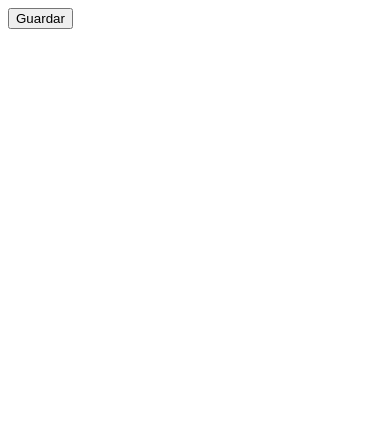
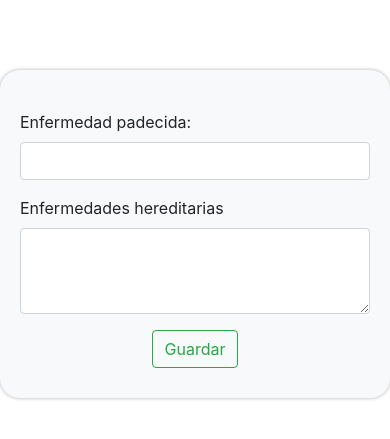
Before and after one commit to REI94/proyecto_cardiotocografo, a Django app: page /historia/crear_historia/ in a window 390 px wide. Shown: the top 439 px of the page. Run offline with Django 3.2, Linux system fonts and the light colour scheme; parts of the project's set-up code (start-up, migrations or seed data) failed here and were passed over; some libraries are stand-ins or nearby versions.

Commit message:
1.2 - 2 Agregando estilos css y bootstrap
Agrego los estilos a la vista del formulario para el commit antes de
hacer el Test.

```diff
--- a/Clínica/Clínica/settings.py
+++ b/Clínica/Clínica/settings.py
@@ -123,3 +123,5 @@ USE_TZ = True
 # https://docs.djangoproject.com/en/2.2/howto/static-files/
 
 STATIC_URL = '/static/'
+
+STATICFILES_DIRS = (os.path.join(BASE_DIR,'static'),)
--- /dev/null
+++ b/Clínica/static/css/styles.css
@@ -0,0 +1,7 @@
+.formularios{
+	margin-top: 70px;
+    background-color: rgb(248, 249, 250);
+	padding: 20px;
+	border-radius: 20px;
+	box-shadow: 0 0 3px #cfcfcf, 0 0 4px #cacaca
+}
--- a/Clínica/templates/base.html
+++ b/Clínica/templates/base.html
@@ -1,9 +1,14 @@
+{% load staticfiles %}
 <!DOCTYPE html>
 <html lang="es">
   <head>
     {% block head %}
     <meta charset="UTF-8">
     <meta name="viewport" content="width=device-width, initial-scale=1, shrink-to-fit=no">
+
+    <!-- Bootstrap CSS -->
+    <link rel="stylesheet" href="https://stackpath.bootstrapcdn.com/bootstrap/4.3.1/css/bootstrap.min.css" integrity="sha384-ggOyR0iXCbMQv3Xipma34MD+dH/1fQ784/j6cY/iJTQUOhcWr7x9JvoRxT2MZw1T" crossorigin="anonymous">
+    <link rel="stylesheet" href="{% static 'css/styles.css'%}">
 
     <title>{% block titulo %}Título base{% endblock %}</title>
     {% endblock %}
@@ -17,6 +22,11 @@
       {%endblock%}
 
       {%block js%}
+      <!-- Optional JavaScript -->
+      <!-- jQuery first, then Popper.js, then Bootstrap JS -->
+      <script src="https://code.jquery.com/jquery-3.3.1.slim.min.js" integrity="sha384-q8i/X+965DzO0rT7abK41JStQIAqVgRVzpbzo5smXKp4YfRvH+8abtTE1Pi6jizo" crossorigin="anonymous"></script>
+      <script src="https://cdnjs.cloudflare.com/ajax/libs/popper.js/1.14.7/umd/popper.min.js" integrity="sha384-UO2eT0CpHqdSJQ6hJty5KVphtPhzWj9WO1clHTMGa3JDZwrnQq4sF86dIHNDz0W1" crossorigin="anonymous"></script>
+      <script src="https://stackpath.bootstrapcdn.com/bootstrap/4.3.1/js/bootstrap.min.js" integrity="sha384-JjSmVgyd0p3pXB1rRibZUAYoIIy6OrQ6VrjIEaFf/nJGzIxFDsf4x0xIM+B07jRM" crossorigin="anonymous"></script>
       {%endblock%}
     {%endblock%}
   </body>
--- a/Clínica/templates/crearHistoria.html
+++ b/Clínica/templates/crearHistoria.html
@@ -1,11 +1,25 @@
 {% extends 'base.html'%}
+{% load staticfiles %}
 
 {%block titulo%}Crear historia{%endblock%}
 
     {%block contenido%}
-    <form method="POST">
-      {% csrf_token %}
-      {{ form }}
-      <button type="submit">Guardar</button>
-    </form>
+        <div class="container col-md-4 formularios">
+          <form method ="POST">
+                {% csrf_token %}
+            <div class="form-group" style="margin-top: 20px">
+              <label for="exampleInputEnfermedades">Enfermedad padecida:</label>
+              <input type="text" class="form-control" id="exampleInputEnfermedades" aria-describedby="" placeholder="" name="enfermedad_padecida">
+            </div>
+            <div class="form-group">
+              <label for="exampleInputEnfHereditarias">Enfermedades hereditarias</label>
+              <textarea class="form-control" id="exampleInputEnfHereditarias" rows="3" name="enfermedad_hereditarias"></textarea>
+            </div>
+            <div class="container" style="padding-bottom: 10px">
+              <div class="row justify-content-center">
+                <button type="submit" class="btn btn-outline-success">Guardar</button>
+              </div>
+            </div>
+          </form>
+        </div>
     {%endblock%}
```
